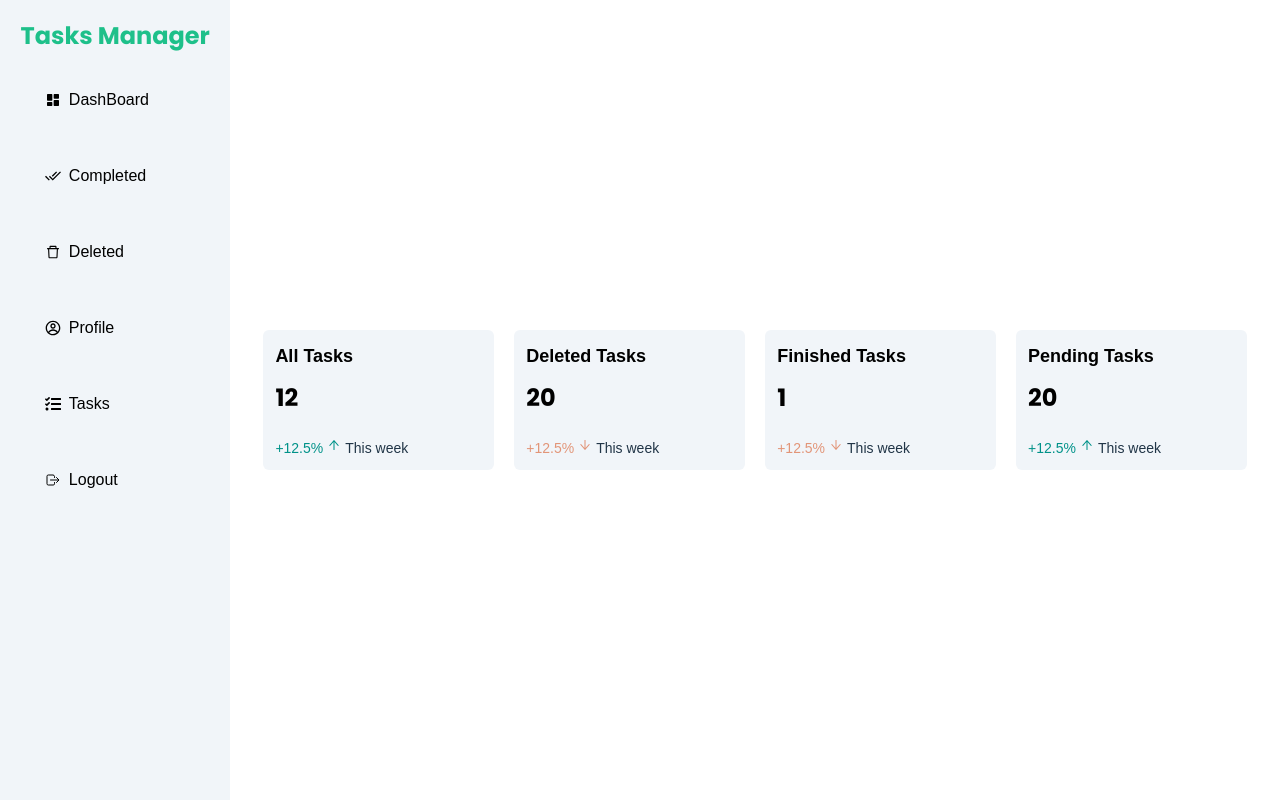
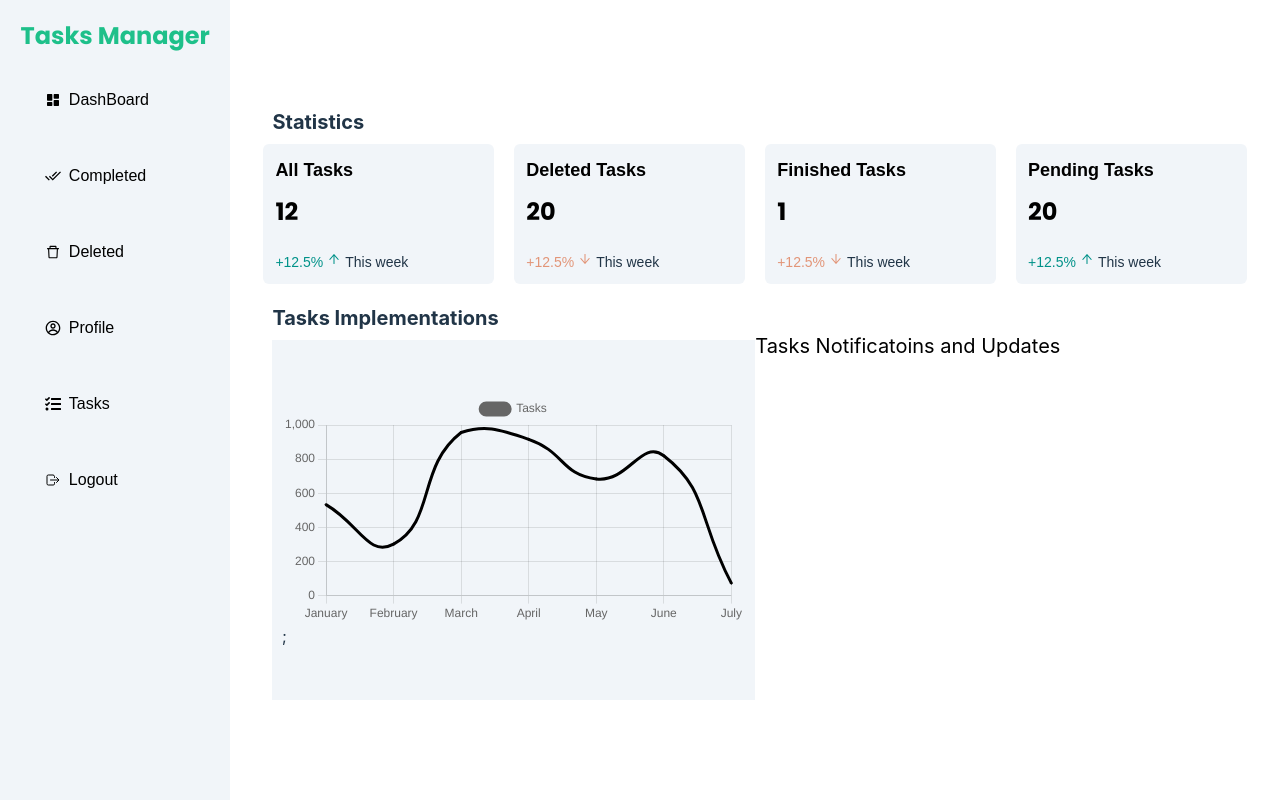
Before and after one commit to jazzybruno/sample_recoil_frontend, a React (Vite) app: page /dashboard in a window 1280 px wide. Built offline with nearby package versions, Linux system fonts and the light colour scheme; a web font is replaced by a local one.

Commit message:
Added the files of the rest of the dashboard

```diff
--- a/src/components/Chart.tsx
+++ b/src/components/Chart.tsx
@@ -0,0 +1,69 @@
+import React from 'react';
+import {
+  Chart as ChartJS,
+  CategoryScale,
+  LinearScale,
+  PointElement,
+  LineElement,
+  Title,
+  Tooltip,
+  Legend,
+} from 'chart.js';
+import { Line  } from 'react-chartjs-2';
+import { faker } from '@faker-js/faker';
+
+const CustomLegend = {
+  ...Legend,
+};
+
+ChartJS.register(
+  CategoryScale,
+  LinearScale,
+  PointElement,
+  LineElement,
+  Title,
+  Tooltip,
+  CustomLegend,
+);
+
+export const options = {
+  responsive: true,
+  plugins: {
+    legend: {
+      position: 'top',
+      labels: {
+        useBorderRadius: true,
+        borderRadius: 6,
+        boxWidth: 30,
+      },
+    },
+    title: {
+      display: false,
+      text: 'Chart.js Line Chart',
+    },
+  },
+};
+
+const labels = ['January', 'February', 'March', 'April', 'May', 'June', 'July'];
+
+export const data = {
+  labels,
+  datasets: [
+    {
+      label: 'Tasks',
+      data: labels.map(() => faker.number.int({ min: 0, max: 1000 })),
+      borderColor: '#00000',
+      backgroundColor: '#00000',
+      tension: 0.5,
+      pointRadius: 1,
+    }
+  ],
+};
+
+export default function Chart() {
+  return (
+    <div className='w-[96%] flex flex-col justify-center h-[45vh] items-start'>
+        <Line options={options as any} data={data} />;
+    </div>
+  )
+}
--- a/src/components/DashBoardComponent.tsx
+++ b/src/components/DashBoardComponent.tsx
@@ -1,3 +1,4 @@
+import Chart from "./Chart";
 import StatsComponent from "./StatsComponent";
 
 type dataType = {
@@ -20,6 +21,7 @@ const DashBoardComponent = () => {
     return (
         <div className="flex  w-[100%] h-[100%] justify-center items-center flex-col ">
             {/* statistics in divs  */}
+            <h2 className="text-left w-[92%] text-xl font-quicksand font-bold my-2">Statistics</h2>
             <div className="w-[100%] space-x-5 flex  justify-center items-center">
                {
                 dataComp.map((data , index) => {
@@ -28,9 +30,16 @@ const DashBoardComponent = () => {
                }
                </div>
 
+               <h2 className="text-left w-[92%] text-xl font-quicksand font-bold mt-5">Tasks Implementations</h2>
        {/* Graph to show them in a graph  */}
-            <div className="w-[100%] flex justify-center items-center">
+            <div className="flex w-[92%] flex-row">
+            <div className="w-[50%] mt-2 bg-slate-100  flex justify-center items-center">
+                 <Chart />
+            </div>
 
+            <div className="text-xl text-black">
+                <h2>Tasks Notificatoins and Updates</h2>
+            </div>
             </div>
         </div>
      );
```
Also changed, not shown: src/pages/AllTasks.tsx (added), src/pages/Completed.tsx (added), src/pages/Deleted.tsx (added), src/pages/Profile.tsx (added).
